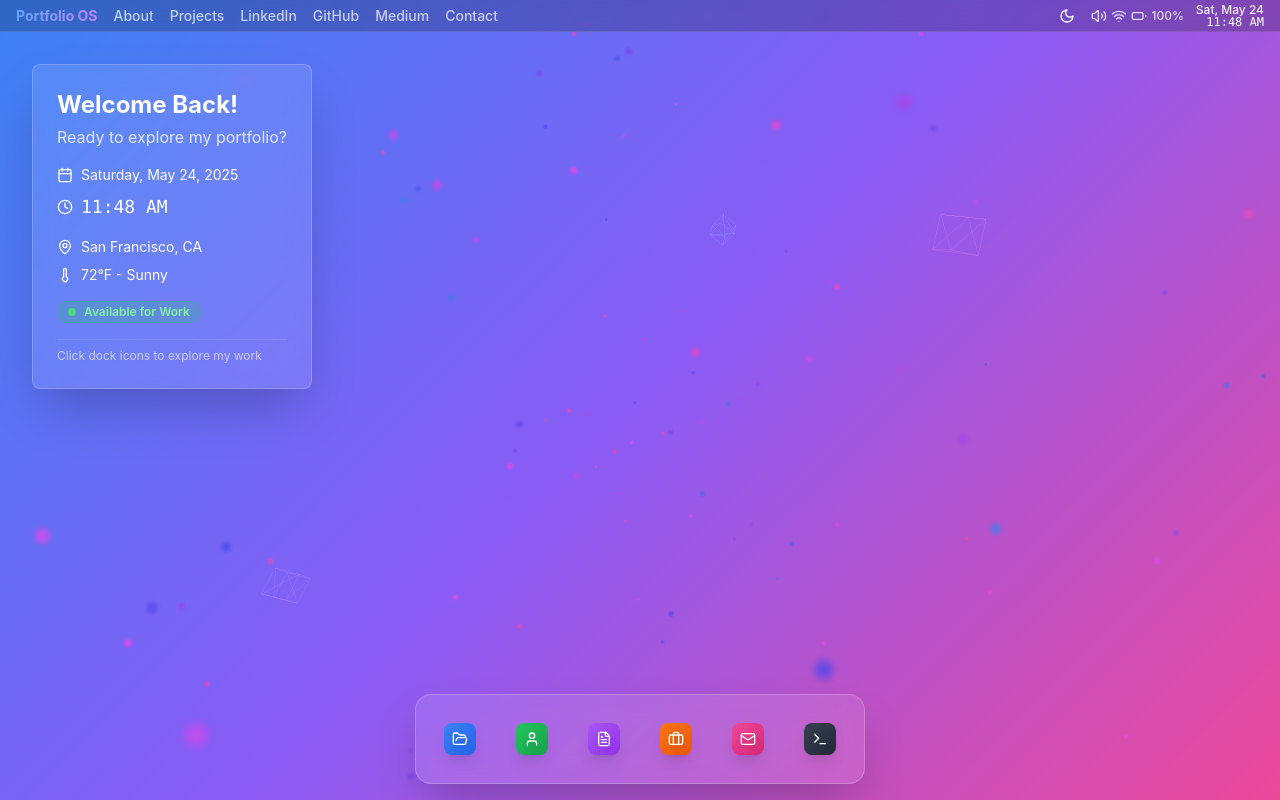
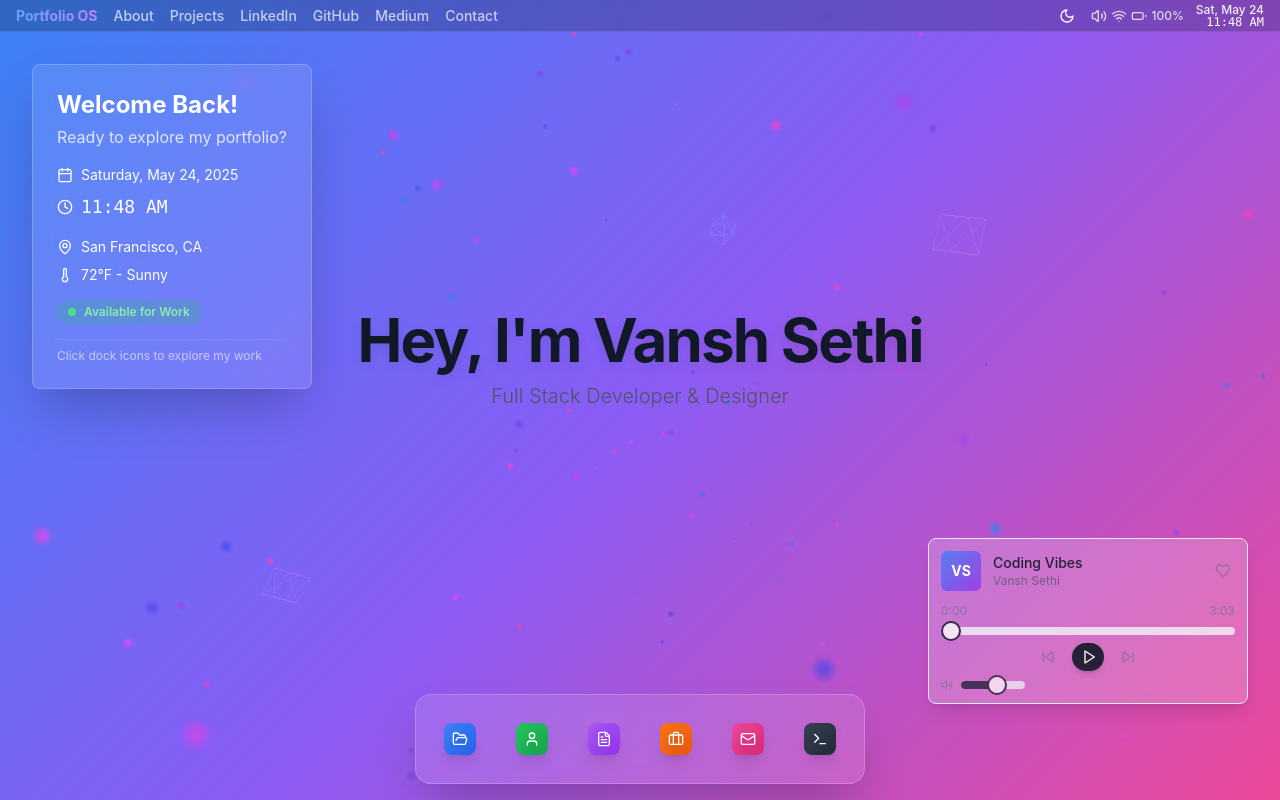
Before and after one commit to vansh-121/modern-portfolio, a Next.js app: page / in a window 1280 px wide. Built offline with nearby package versions, Linux system fonts and the light colour scheme.

Commit message:
fix collision and enhance music widget design
Fix widget overlap and improve transparency; add subtle blur and compact design

Co-authored-by: Vansh <123768993+vansh-121@users.noreply.github.com>

```diff
--- a/app/page.tsx
+++ b/app/page.tsx
@@ -13,6 +13,8 @@ import { ContactContent } from "@/components/contact-content"
 import { ThreeBackground } from "@/components/three-background"
 import { WelcomeWidget } from "@/components/welcome-widget"
 import { TerminalContent } from "@/components/terminal-content"
+import { GreetingWidget } from "@/components/greeting-widget"
+import { MusicWidget } from "@/components/music-widget"
 
 interface WindowState {
   id: string
@@ -326,6 +328,14 @@ export default function Portfolio() {
       {/* Three.js Background - Optimized for all devices */}
       <ThreeBackground />
 
+      {/* Greeting Widget - Centered */}
+      <GreetingWidget />
+
+      {/* Music Widget - Position at the bottom right corner, smaller and more subtle */}
+      <div className="absolute bottom-20 md:bottom-24 right-4 md:right-8 w-72 md:w-80 max-w-xs z-10">
+        <MusicWidget />
+      </div>
+
       {/* Menu Bar - Responsive */}
       <MenuBar />
 
--- /dev/null
+++ b/components/greeting-widget.tsx
@@ -0,0 +1,44 @@
+"use client"
+
+import { useState, useEffect } from "react"
+import { useTheme } from "next-themes"
+
+export function GreetingWidget() {
+  const [mounted, setMounted] = useState(false)
+  const { theme } = useTheme()
+  const isDark = theme === "dark"
+
+  useEffect(() => {
+    setMounted(true)
+  }, [])
+
+  if (!mounted) return null
+
+  return (
+    <div className="absolute top-1/2 left-1/2 transform -translate-x-1/2 -translate-y-1/2 w-full max-w-2xl px-4 text-center z-10">
+      <div className="mb-16 md:mb-20">
+        <h1
+          className={`text-3xl md:text-4xl lg:text-5xl xl:text-6xl font-bold mb-3 ${
+            isDark ? "text-white" : "text-gray-900"
+          } tracking-tight`}
+          style={{
+            fontFamily: "var(--font-display)",
+            letterSpacing: "-0.03em",
+            textShadow: isDark ? "0 4px 12px rgba(0,0,0,0.3)" : "0 4px 12px rgba(0,0,0,0.1)",
+          }}
+        >
+          Hey, I'm Vansh Sethi
+        </h1>
+        <p
+          className={`text-base md:text-lg lg:text-xl ${isDark ? "text-gray-300" : "text-gray-600"} max-w-lg mx-auto`}
+          style={{
+            fontFamily: "var(--font-system)",
+            fontWeight: 300,
+          }}
+        >
+          Full Stack Developer & Designer
+        </p>
+      </div>
+    </div>
+  )
+}
--- /dev/null
+++ b/components/music-widget.tsx
@@ -0,0 +1,168 @@
+"use client"
+
+import { useState, useRef, useEffect } from "react"
+import { Card, CardContent } from "@/components/ui/card"
+import { Button } from "@/components/ui/button"
+import { Slider } from "@/components/ui/slider"
+import { Play, Pause, SkipBack, SkipForward, Volume2, Heart } from "lucide-react"
+import { useTheme } from "next-themes"
+
+export function MusicWidget() {
+  const [isPlaying, setIsPlaying] = useState(false)
+  const [currentTime, setCurrentTime] = useState(0)
+  const [duration, setDuration] = useState(183) // 3:03 in seconds
+  const [volume, setVolume] = useState(60)
+  const [isLiked, setIsLiked] = useState(false)
+  const audioRef = useRef<HTMLAudioElement | null>(null)
+  const progressInterval = useRef<NodeJS.Timeout | null>(null)
+  const { theme } = useTheme()
+  const isDark = theme === "dark"
+
+  useEffect(() => {
+    audioRef.current = new Audio("/assets/audio/sample-track.mp3")
+    audioRef.current.volume = volume / 100
+
+    return () => {
+      if (audioRef.current) {
+        audioRef.current.pause()
+      }
+      if (progressInterval.current) {
+        clearInterval(progressInterval.current)
+      }
+    }
+  }, [])
+
+  const togglePlay = () => {
+    if (!audioRef.current) return
+
+    if (isPlaying) {
+      audioRef.current.pause()
+      if (progressInterval.current) {
+        clearInterval(progressInterval.current)
+      }
+    } else {
+      audioRef.current.play().catch((e) => {
+        console.log("Playback prevented due to browser restrictions. Click play again.")
+      })
+
+      progressInterval.current = setInterval(() => {
+        if (audioRef.current) {
+          setCurrentTime(audioRef.current.currentTime)
+
+          if (audioRef.current.currentTime >= duration) {
+            setIsPlaying(false)
+            setCurrentTime(0)
+            audioRef.current.currentTime = 0
+            clearInterval(progressInterval.current as NodeJS.Timeout)
+          }
+        }
+      }, 1000)
+    }
+
+    setIsPlaying(!isPlaying)
+  }
+
+  const handleVolumeChange = (value: number[]) => {
+    const newVolume = value[0]
+    setVolume(newVolume)
+    if (audioRef.current) {
+      audioRef.current.volume = newVolume / 100
+    }
+  }
+
+  const handleProgressChange = (value: number[]) => {
+    const newTime = value[0]
+    setCurrentTime(newTime)
+    if (audioRef.current) {
+      audioRef.current.currentTime = newTime
+    }
+  }
+
+  const formatTime = (seconds: number) => {
+    const mins = Math.floor(seconds / 60)
+    const secs = Math.floor(seconds % 60)
+    return `${mins}:${secs.toString().padStart(2, "0")}`
+  }
+
+  return (
+    <Card
+      className={`w-full max-w-xs mx-auto ${isDark ? "bg-gray-900/30" : "bg-white/20"} backdrop-blur-sm border-${
+        isDark ? "gray-700/30" : "gray-300/30"
+      } shadow-lg hover:${isDark ? "bg-gray-900/40" : "bg-white/30"} transition-all duration-300`}
+    >
+      <CardContent className="p-3">
+        <div className="flex items-center gap-3">
+          <div className="w-10 h-10 rounded-md overflow-hidden flex-shrink-0 bg-gradient-to-br from-blue-500/80 to-purple-600/80">
+            <div className="w-full h-full flex items-center justify-center text-white text-sm font-bold">VS</div>
+          </div>
+
+          <div className="flex-grow min-w-0">
+            <h3 className={`font-medium text-sm truncate ${isDark ? "text-white/90" : "text-gray-900/90"}`}>
+              Coding Vibes
+            </h3>
+            <p className={`text-xs truncate ${isDark ? "text-gray-300/70" : "text-gray-600/70"}`}>Vansh Sethi</p>
+          </div>
+
+          <Button
+            variant="ghost"
+            size="icon"
+            className={`rounded-full w-6 h-6 ${
+              isLiked ? "text-red-500/80" : isDark ? "text-gray-400/60" : "text-gray-500/60"
+            } hover:${isDark ? "text-gray-300" : "text-gray-700"}`}
+            onClick={() => setIsLiked(!isLiked)}
+          >
+            <Heart className={isLiked ? "fill-red-500/80" : ""} size={14} />
+          </Button>
+        </div>
+
+        <div className="mt-3">
+          <div className="flex items-center justify-between text-xs mb-1">
+            <span className={isDark ? "text-gray-400/70" : "text-gray-500/70"}>{formatTime(currentTime)}</span>
+            <span className={isDark ? "text-gray-400/70" : "text-gray-500/70"}>{formatTime(duration)}</span>
+          </div>
+
+          <Slider
+            value={[currentTime]}
+            min={0}
+            max={duration}
+            step={1}
+            onValueChange={handleProgressChange}
+            className="my-2 opacity-80"
+          />
+
+          <div className="flex items-center justify-center gap-3 mt-2">
+            <Button
+              variant="ghost"
+              size="icon"
+              className={`rounded-full w-6 h-6 ${isDark ? "text-gray-400/60 hover:text-gray-300" : "text-gray-500/60 hover:text-gray-700"}`}
+            >
+              <SkipBack size={14} />
+            </Button>
+
+            <Button
+              onClick={togglePlay}
+              className={`rounded-full w-7 h-7 ${
+                isDark ? "bg-white/90 text-gray-900 hover:bg-white" : "bg-gray-900/90 text-white hover:bg-gray-900"
+              } shadow-md`}
+            >
+              {isPlaying ? <Pause size={14} /> : <Play size={14} className="ml-0.5" />}
+            </Button>
+
+            <Button
+              variant="ghost"
+              size="icon"
+              className={`rounded-full w-6 h-6 ${isDark ? "text-gray-400/60 hover:text-gray-300" : "text-gray-500/60 hover:text-gray-700"}`}
+            >
+              <SkipForward size={14} />
+            </Button>
+          </div>
+
+          <div className="flex items-center gap-2 mt-2 opacity-70">
+            <Volume2 size={12} className={isDark ? "text-gray-400" : "text-gray-500"} />
+            <Slider value={[volume]} min={0} max={100} step={1} onValueChange={handleVolumeChange} className="w-16" />
+          </div>
+        </div>
+      </CardContent>
+    </Card>
+  )
+}
```
Also changed, not shown: 1 other file (tests, documents, lock files or other folders).
